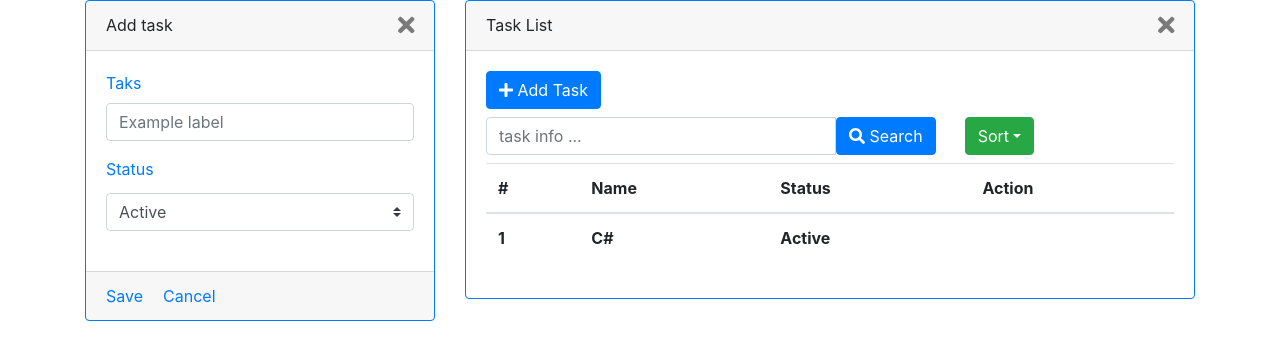
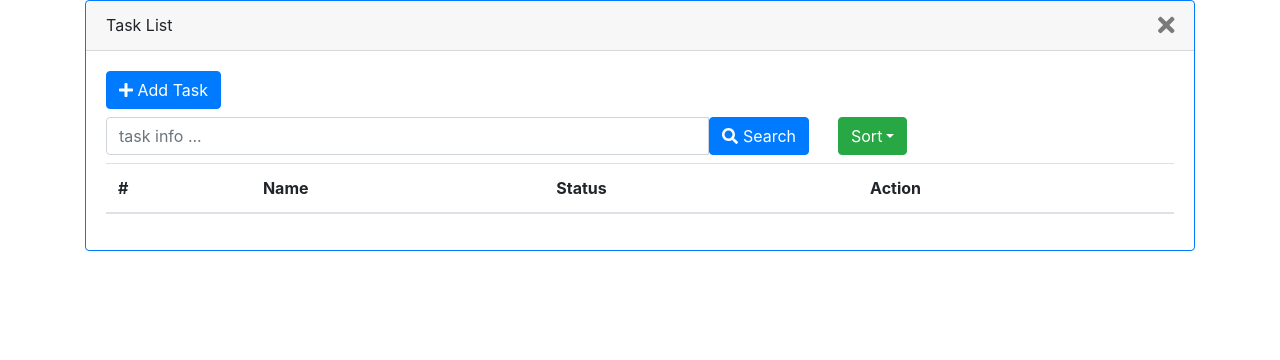
Before and after one commit to quickview357/react-todolist2, a React (Create React App) app: page / in a window 1280 px wide. Shown: the top 360 px of the page. Built offline with nearby package versions, Linux system fonts and the light colour scheme; the HTML template or start-up script is replaced by a standard one.

Commit message:
open and close form task iem

```diff
--- a/src/App.js
+++ b/src/App.js
@@ -4,25 +4,88 @@ import { faPlus, faTimes } from '@fortawesome/free-solid-svg-icons';
 import TaskForm from './Components/TaskForm';
 import Control from './Components/Control';
 import TaskList from './Components/TaskList';
+class App extends Component {
+  constructor(props) {
+    super(props);
 
-class App extends Component {
+    this.state = {
+      tasks: [],
+      isDisplayForm: false
+    }
+  }
+
+  componentDidMount(){
+    if (localStorage && localStorage.getItem('tasks')){
+      let tasks = JSON.parse(localStorage.getItem('tasks'));
+      this.setState({
+        tasks: tasks
+      });
+    }
+  }
+
+  s4(){
+    return Math.floor((1 + Math.random()) * 0x10000).toString(16).substring(1);
+  }
+
+  generateID(){
+    return this.s4() + "-" + this.s4() + "-" + this.s4() + '-' + this.s4();
+  }
+
+  onGenerateData(){
+    var tasks = [
+      {
+        id: this.generateID(),
+        name: 'C#',
+        status: true
+      },
+      {
+        id: this.generateID(),
+        name: 'Javasript',
+        status: true
+      },
+      {
+        id: this.generateID(),
+        name: 'Adnroid',
+        status: false
+      }
+    ];
+    localStorage.setItem('tasks', JSON.stringify(tasks));
+  }
+
+  onToggleForm(){
+    this.setState({
+      isDisplayForm: !this.state.isDisplayForm
+    });
+  }
+
+  onCloseForm(){
+    this.setState({
+      isDisplayForm: !this.state.isDisplayForm
+    });
+  }
+
   render() {
+    var {tasks, isDisplayForm} = this.state;
     return (
       <div className="container">
           <div className="row">
-            <div className="col-xs-4 col-sm-4 col-md-4 col-lg-4">
-              <TaskForm></TaskForm>
+            <div className={ isDisplayForm ? 'col-xs-4 col-sm-4 col-md-4 col-lg-4' : '' }>
+              {!isDisplayForm ?'' : <TaskForm onCloseForm={() => this.onCloseForm()}/>}
             </div>
-            <div className="col-xs-8 col-sm-8 col-md-8 col-lg-8">
+            <div className={ isDisplayForm ? 'col-xs-8 col-sm-8 col-md-8 col-lg-8' : 'col-xs-12 col-sm-12 col-md-12 col-lg-12' }>
               <div className="card border-primary mb-3" style={{maxWidth: '100%'}}>
                   <div className="card-header">
                     Task List
                     <span className="close"><FontAwesomeIcon icon={faTimes} /></span>
                   </div>
                   <div className="card-body text-primary">
-                      <button type="button" className="btn btn-primary mb-2"><FontAwesomeIcon icon={faPlus} /> Add Task</button>
+                      <button type="button" className="btn btn-primary mb-2" onClick={()=> this.onToggleForm()}><FontAwesomeIcon icon={faPlus} /> Add Task</button>
+                      {/* <button type="button" className="btn btn-success mb-2" onClick={() => this.onGenerateData()}>
+                        <FontAwesomeIcon icon={faPlus} />
+                        Generate
+                      </button> */}
                       <Control></Control>
-                      <TaskList></TaskList>
+                      <TaskList tasks={tasks}></TaskList>
                   </div>
                 </div>
             </div>
--- a/src/Components/TaskForm.js
+++ b/src/Components/TaskForm.js
@@ -3,12 +3,16 @@ import { FontAwesomeIcon } from '@fortawesome/react-fontawesome';
 import {  faTimes } from '@fortawesome/free-solid-svg-icons';
 
 class TaskForm extends Component {
+  onCloseForm(){
+      this.props.onCloseForm();
+  }
+
   render() {
     return (
         <div className="card border-primary mb-3" style={{maxWidth: '100%'}}>
             <div className="card-header">
             Add task
-            <span className="close"><FontAwesomeIcon icon={faTimes} /></span>
+            <span className="close" onClick={() => this.onCloseForm()}><FontAwesomeIcon icon={faTimes} /></span>
             </div>
             <div className="card-body text-primary">
                 <form>
--- a/src/Components/TaskItem.js
+++ b/src/Components/TaskItem.js
@@ -1,11 +1,12 @@
 import React, { Component } from 'react';
 class TaskItem extends Component {
   render() {
+    let {index, task} = this.props;
     return (
       <tr>
-        <th scope="col">1</th>
-        <th scope="col">C#</th>
-        <th scope="col">Active</th>
+        <th scope="col">{index}</th>
+        <th scope="col">{task.name}</th>
+        <th scope="col">{task.status?'Yes':'No'}</th>
         <th scope="col"></th>
       </tr>
     );
--- a/src/Components/TaskList.js
+++ b/src/Components/TaskList.js
@@ -2,6 +2,10 @@ import React, { Component } from 'react';
 import TaskItem from './TaskItem';
 class TaskList extends Component {
   render() {
+    var {tasks} = this.props;
+    var taskItemElement = tasks.map((task, index)=>{
+      return <TaskItem key={task.id} index={index+1} task={task}></TaskItem>
+    });
     return (
       <div className="table-responsive">
         <table className="table table-hover">
@@ -14,7 +18,7 @@ class TaskList extends Component {
             </tr>
           </thead>
           <tbody>
-            <TaskItem></TaskItem>
+            {taskItemElement}
           </tbody>
         </table>
     </div>
```
